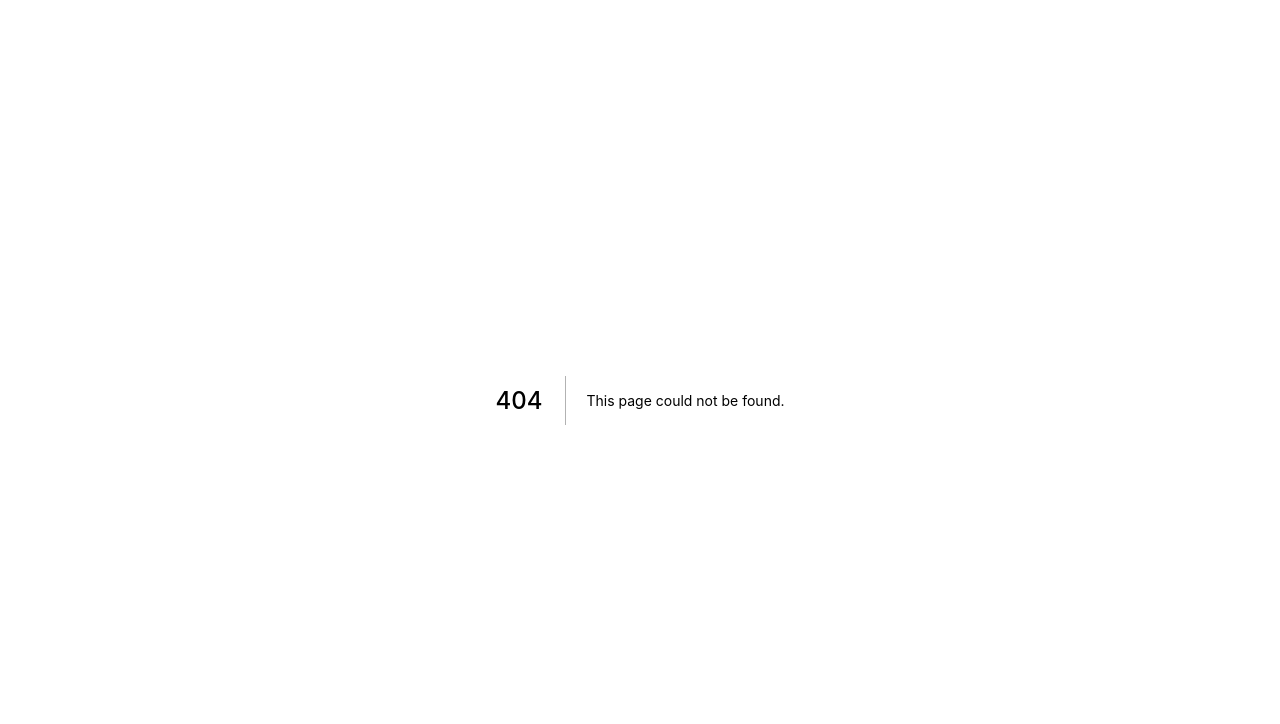
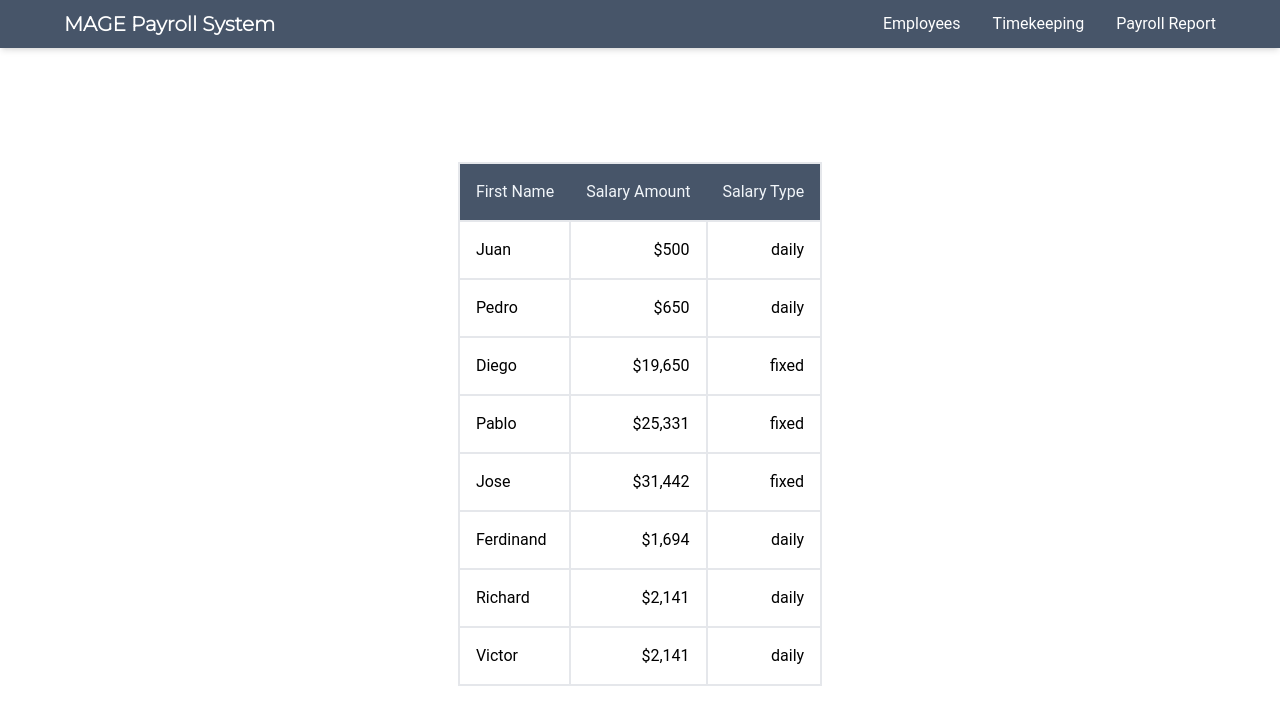
Before and after one commit to jmossesgeld/mage-payroll-system, a Next.js app: page /employees in a window 1280 px wide. Before the commit this address had no page. Shown: the top 724 px of the page. Built offline with nearby package versions, Linux system fonts and the light colour scheme.

Commit message:
create Table

```diff
--- /dev/null
+++ b/components/Landing/Layout.tsx
@@ -0,0 +1,17 @@
+import NavBar from "../UI/NavBar";
+
+const links = [
+  { label: "Features", href: "/features" },
+  { label: "Pricing", href: "/about" },
+  { label: "Contact", href: "/contact" },
+  { label: "Login", href: "/login" },
+];
+
+export default function Layout({ children }: { children: React.ReactNode }) {
+  return (
+    <div className="font-roboto">
+      <NavBar links={links} />
+      {children}
+    </div>
+  );
+}
--- a/components/Welcome.tsx
+++ b/components/Landing/Welcome.tsx
@@ -1,4 +1,4 @@
-import { Button } from "./Button";
+import { Button } from "../UI/Button";
 
 export default function Welcome() {
   return (
--- a/components/Layout.tsx
+++ /dev/null
@@ -1,10 +0,0 @@
-import NavBar from "./NavBar";
-
-export default function Layout({ children }: { children: React.ReactNode }) {
-  return (
-    <div className="font-roboto">
-      <NavBar />
-      {children}
-    </div>
-  );
-}
--- /dev/null
+++ b/components/Payroll/Employees/EmployeeTable.tsx
@@ -0,0 +1,21 @@
+import { IEmployee } from "../../../lib/types";
+import Table, { Column } from "../../UI/Table";
+
+export default function EmployeeTable({ employees }: { employees: IEmployee[] }) {
+  const columns: Column<IEmployee>[] = [
+    { label: "First Name", key: "firstName" },
+    {
+      label: "Salary Amount",
+      key: "salaryAmount",
+      formatFn: (value: number) => `$${value.toLocaleString()}`,
+      className: "text-right",
+    },
+    { label: "Salary Type", key: "salaryType", className: "text-right" },
+  ];
+
+  return (
+    <div className="pt-12 flex justify-center items-center h-screen">
+      <Table data={employees} columns={columns} />
+    </div>
+  );
+}
--- /dev/null
+++ b/components/Payroll/Layout.tsx
@@ -0,0 +1,25 @@
+import NavBar, { ILink } from "../UI/NavBar";
+
+const links: ILink[] = [
+  {
+    label: "Employees",
+    href: "/employees",
+  },
+  {
+    label: "Timekeeping",
+    href: "/timekeeping",
+  },
+  {
+    label: "Payroll Report",
+    href: "/report",
+  },
+];
+
+export default function Layout({ children }: { children: React.ReactNode }) {
+  return (
+    <div className="font-roboto">
+      <NavBar links={links} />
+      {children}
+    </div>
+  );
+}
--- a/components/NavBar.tsx
+++ b/components/UI/NavBar.tsx
@@ -1,11 +1,9 @@
 import Link from "next/link";
 
-const links = [
-  { label: "Features", href: "/features" },
-  { label: "Pricing", href: "/about" },
-  { label: "Contact", href: "/contact" },
-  { label: "Login", href: "/login" },
-];
+export interface ILink {
+  label: string;
+  href: string;
+}
 
 const NavLink = ({
   href,
@@ -21,7 +19,7 @@ const NavLink = ({
   </Link>
 );
 
-export default function NavBar() {
+export default function NavBar({ links }: { links: ILink[] }) {
   return (
     <div className="fixed top-0 shadow-md w-full h-12 px-[5%] flex justify-between bg-slate-600">
       <div className="flex items-center font-sans text-xl text-white font-bold">
--- /dev/null
+++ b/components/UI/Table.tsx
@@ -0,0 +1,40 @@
+import React from "react";
+
+export interface Column<T> {
+  label: string;
+  key: keyof T;
+  className?: string;
+  formatFn?: (value: any) => React.ReactNode;
+}
+
+export default function Table<T>({ data, columns }: { data: T[]; columns: Column<T>[] }) {
+  return (
+    <table className="font-roboto">
+      {/* Display header row */}
+      <thead>
+        <tr className="border-2 odd:bg-slate-600 text-slate-100 border-b-2 ">
+          {columns.map((column) => (
+            <td key={column.key as string} className="p-4">
+              {column.label}
+            </td>
+          ))}
+        </tr>
+      </thead>
+      <tbody>
+        {/* Display data rows */}
+        {data.map((row, idx) => (
+          <tr key={idx} className="border-2 ">
+            {columns.map((col) => (
+              <td key={col.key as string} className={"p-4 border-x-2 " + col.className}>
+                {/* If formatFn exist, format the value, else display the value as is */}
+                {col.formatFn
+                  ? col.formatFn(row[col.key] as unknown as string)
+                  : (row[col.key] as unknown as string)}
+              </td>
+            ))}
+          </tr>
+        ))}
+      </tbody>
+    </table>
+  );
+}
--- /dev/null
+++ b/lib/types.ts
@@ -0,0 +1,14 @@
+export interface IEmployee {
+  id: number;
+  firstName: string;
+  lastName: string;
+  middleName: string;
+  suffix: string;
+  address1: string;
+  address2: string;
+  salaryType: string;
+  salaryAmount: number;
+  restDays: number[];
+  workingHours: { from: string; to: string };
+  eligibilities: { SSS: boolean; PHIC: boolean; HDMF: boolean };
+}
--- /dev/null
+++ b/pages/api/employees.ts
@@ -0,0 +1,121 @@
+import type { NextApiRequest, NextApiResponse } from "next";
+import { IEmployee } from "../../lib/types";
+
+const dummyEmployees: IEmployee[] = [
+  {
+    id: 0,
+    firstName: "Juan",
+    lastName: "",
+    middleName: "",
+    suffix: "",
+    address1: "Brgy. Sto. Nino",
+    address2: "Calumpit, Bulacan",
+    salaryType: "daily",
+    salaryAmount: 500,
+    restDays: [0],
+    workingHours: { from: "08:00", to: "17:00" },
+    eligibilities: { SSS: true, PHIC: true, HDMF: true },
+  },
+  {
+    id: 1,
+    firstName: "Pedro",
+    lastName: "",
+    middleName: "",
+    suffix: "Sr.",
+    address1: "Brgy. Sto. Nino",
+    address2: "Calumpit, Bulacan",
+    salaryType: "daily",
+    salaryAmount: 650,
+    restDays: [0, 6],
+    workingHours: { from: "07:00", to: "16:00" },
+    eligibilities: { SSS: true, PHIC: true, HDMF: true },
+  },
+  {
+    id: 2,
+    firstName: "Diego",
+    lastName: "",
+    middleName: "",
+    suffix: "",
+    address1: "Brgy. Sto. Nino",
+    address2: "Calumpit, Bulacan",
+    salaryType: "fixed",
+    salaryAmount: 19650,
+    restDays: [0, 6],
+    workingHours: { from: "06:00", to: "15:00" },
+    eligibilities: { SSS: true, PHIC: true, HDMF: false },
+  },
+  {
+    id: 3,
+    firstName: "Pablo",
+    lastName: "",
+    middleName: "",
+    suffix: "",
+    address1: "Brgy. Sto. Nino",
+    address2: "Calumpit, Bulacan",
+    salaryType: "fixed",
+    salaryAmount: 25331,
+    restDays: [0, 6],
+    workingHours: { from: "06:00", to: "15:00" },
+    eligibilities: { SSS: true, PHIC: true, HDMF: false },
+  },
+  {
+    id: 4,
+    firstName: "Jose",
+    lastName: "",
+    middleName: "",
+    suffix: "",
+    address1: "Brgy. Sto. Nino",
+    address2: "Calumpit, Bulacan",
+    salaryType: "fixed",
+    salaryAmount: 31442,
+    restDays: [0, 6],
+    workingHours: { from: "06:00", to: "15:00" },
+    eligibilities: { SSS: true, PHIC: true, HDMF: false },
+  },
+  {
+    id: 5,
+    firstName: "Ferdinand",
+    lastName: "",
+    middleName: "",
+    suffix: "",
+    address1: "Brgy. Sto. Nino",
+    address2: "Calumpit, Bulacan",
+    salaryType: "daily",
+    salaryAmount: 1694,
+    restDays: [0, 6],
+    workingHours: { from: "06:00", to: "15:00" },
+    eligibilities: { SSS: true, PHIC: true, HDMF: false },
+  },
+  {
+    id: 6,
+    firstName: "Richard",
+    lastName: "",
+    middleName: "",
+    suffix: "",
+    address1: "Brgy. Sto. Nino",
+    address2: "Calumpit, Bulacan",
+    salaryType: "daily",
+    salaryAmount: 2141,
+    restDays: [0, 6],
+    workingHours: { from: "06:00", to: "15:00" },
+    eligibilities: { SSS: true, PHIC: true, HDMF: false },
+  },
+  {
+    id: 7,
+    firstName: "Victor",
+    lastName: "",
+    middleName: "",
+    suffix: "",
+    address1: "Brgy. Sto. Nino",
+    address2: "Calumpit, Bulacan",
+    salaryType: "daily",
+    salaryAmount: 2141,
+    restDays: [0, 6],
+    workingHours: { from: "06:00", to: "15:00" },
+    eligibilities: { SSS: true, PHIC: true, HDMF: false },
+  },
+];
+
+export default function handler(req: NextApiRequest, res: NextApiResponse<IEmployee[]>) {
+  res.status(200).json(dummyEmployees);
+}
--- /dev/null
+++ b/pages/employees.tsx
@@ -0,0 +1,20 @@
+import { useEffect, useState } from "react";
+import EmployeeTable from "../components/Payroll/Employees/EmployeeTable";
+import Layout from "../components/Payroll/Layout";
+import { IEmployee } from "../lib/types";
+
+export default function Employees() {
+  const [employees, setEmployees] = useState<IEmployee[]>([]);
+
+  useEffect(() => {
+    fetch("/api/employees")
+      .then((res) => res.json())
+      .then((data) => setEmployees(data));
+  }, []);
+
+  return (
+    <Layout>
+      <EmployeeTable employees={employees} />
+    </Layout>
+  );
+}
--- a/pages/index.tsx
+++ b/pages/index.tsx
@@ -1,6 +1,6 @@
 import type { NextPage } from "next";
-import Layout from "../components/Layout";
-import Welcome from "../components/Welcome";
+import Layout from "../components/Landing/Layout";
+import Welcome from "../components/Landing/Welcome";
 
 const Home: NextPage = () => {
   return (
```
Also changed, not shown: components/UI/Button.tsx (renamed from components/Button.tsx).
